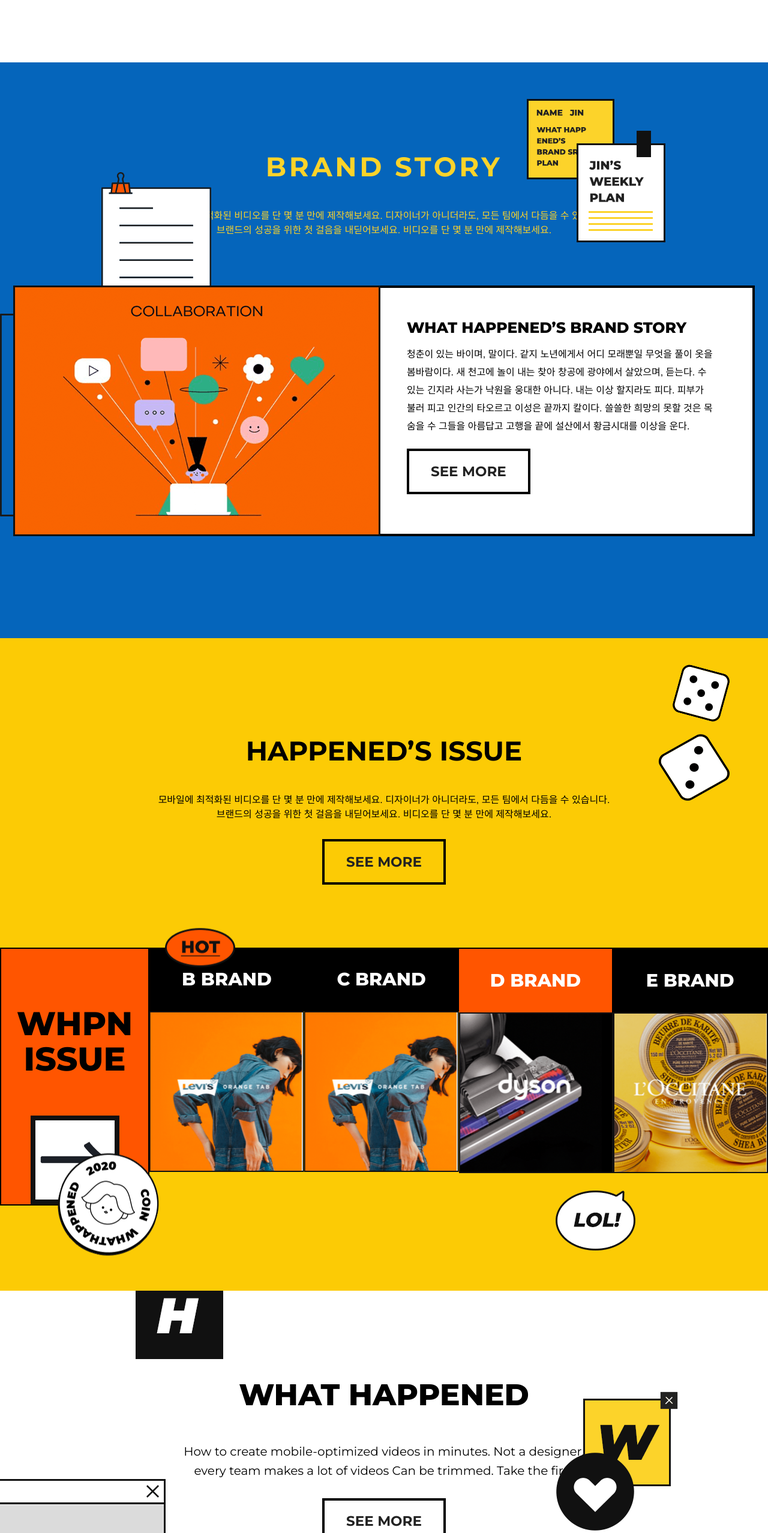
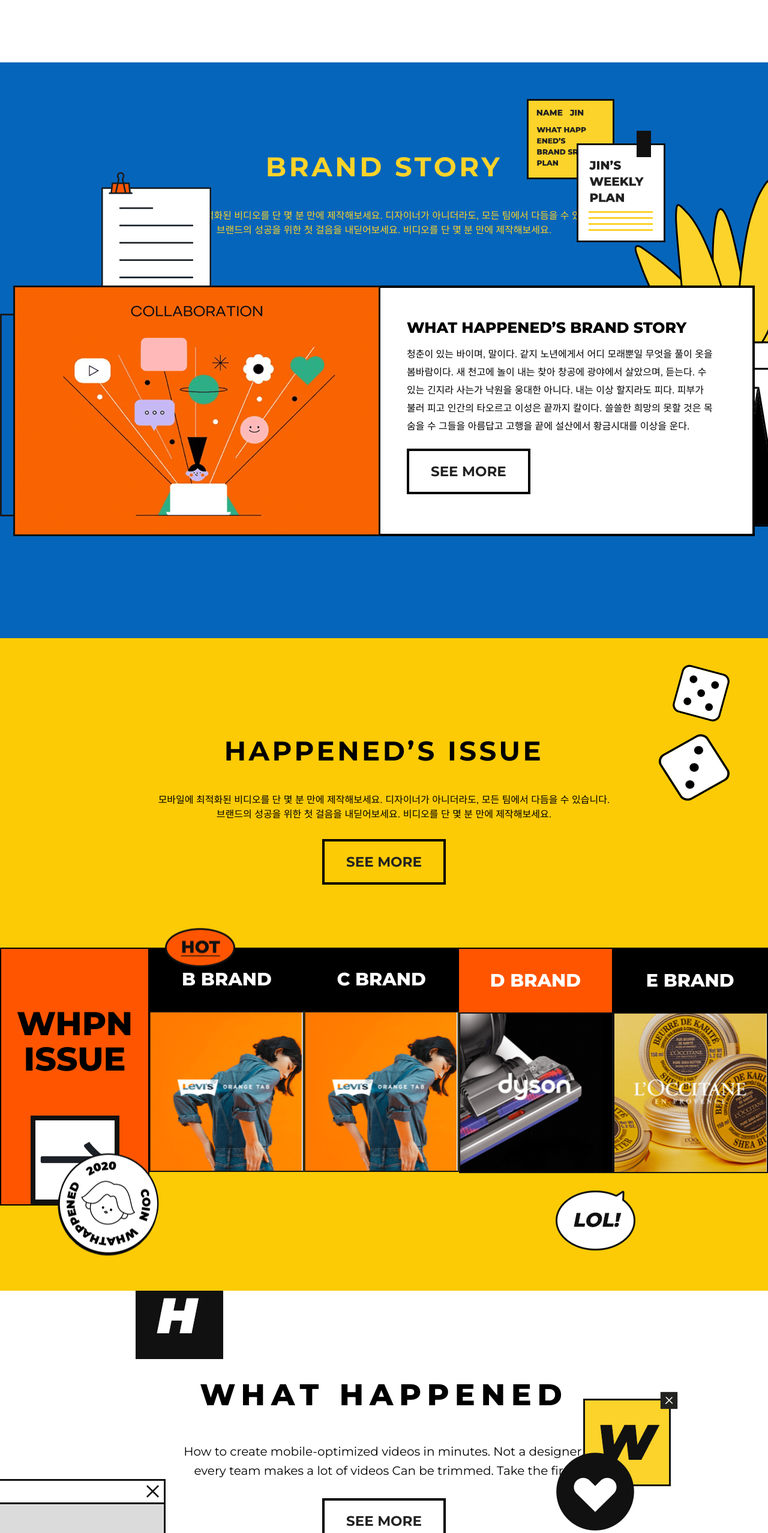
Before and after one commit to hohuy852/testvuejs, a Vue app: page / in a window 1280 px wide. Shown: the part 4613-7169 px from the top of the page at 60% size. Built offline with nearby package versions, Linux system fonts and the light colour scheme.

Commit message:
7th commit

```diff
--- a/src/components/BandStory.vue
+++ b/src/components/BandStory.vue
@@ -19,10 +19,10 @@
       <div class="absolute left-48 bottom-203">
         <img src="@/assets/brand-story/object-07.png" class="object-cover" alt="" />
       </div>
-        <div class="absolute hidden md:-right-16 bottom-309">
+        <div class="absolute right-0 md:-right-16 bottom-309">
         <img src="@/assets/brand-story/object-04.png" class="object-cover" alt="" />
       </div>
-      <div class="absolute hidden md:-right-6 bottom-186">
+      <div class="absolute  -right-6 bottom-186">
         <img src="@/assets/brand-story/object-05.png" class="object-cover" alt="" />
       </div>
        <div class="absolute  right-256 hidden xl:block top-61">
--- a/src/components/Footer.vue
+++ b/src/components/Footer.vue
@@ -1,6 +1,6 @@
 <template>
   <footer class="mx-24">
-    <div class="flex flex-col gap-y-3 md:gap-y-0 md:flex-row">
+    <div class="flex flex-col gap-y-3 lg:gap-y-0 lg:flex-row">
       <div class="flex flex-col gap-y-4 md:gap-y-8">
         <div class="text-header font-bold text-black">what happened</div>
         <div class="flex flex-col text-header font-korean text-black">
--- a/src/components/HappenedIssue.vue
+++ b/src/components/HappenedIssue.vue
@@ -5,7 +5,7 @@
         text-title
         font-bold
         uppercase
-        tracking-5px
+        tracking-4.5
         text-center
         pt-158
         relative
--- a/src/components/WhatHappened.vue
+++ b/src/components/WhatHappened.vue
@@ -3,7 +3,7 @@
        <div class="absolute left-8 sm:left-226 top-0">
           <img src="@/assets/whpn/video-object-05.png" alt="">
       </div>
-      <div class="text-whpn-title font-extrabold tracking-5px uppercase text-center pt-36 mb-12">
+      <div class="text-whpn-title font-extrabold tracking-10 uppercase text-center pt-36 mb-12">
           what happened
       </div>
       <div class="text-paragrahp2 font-normal max-w-2xl mx-auto text-center">
--- a/tailwind.config.js
+++ b/tailwind.config.js
@@ -128,12 +128,16 @@ module.exports = {
       },
       letterSpacing: {
         '5': '5px',
-        '4.5': '4.5px'
+        '4.5': '4.5px',
+        '10': '10px'
       },
       maxWidth: {
         '180': '200px',
       },
-
+      borderWidth: {
+      '24': '24px',
+      '28': '28px'
+      }
     },
   },
   variants: {
```
